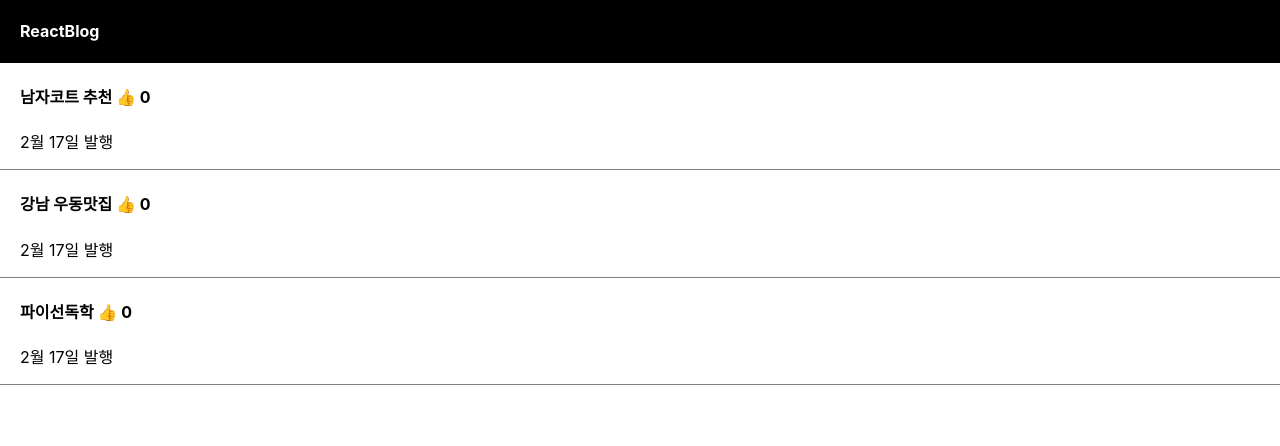
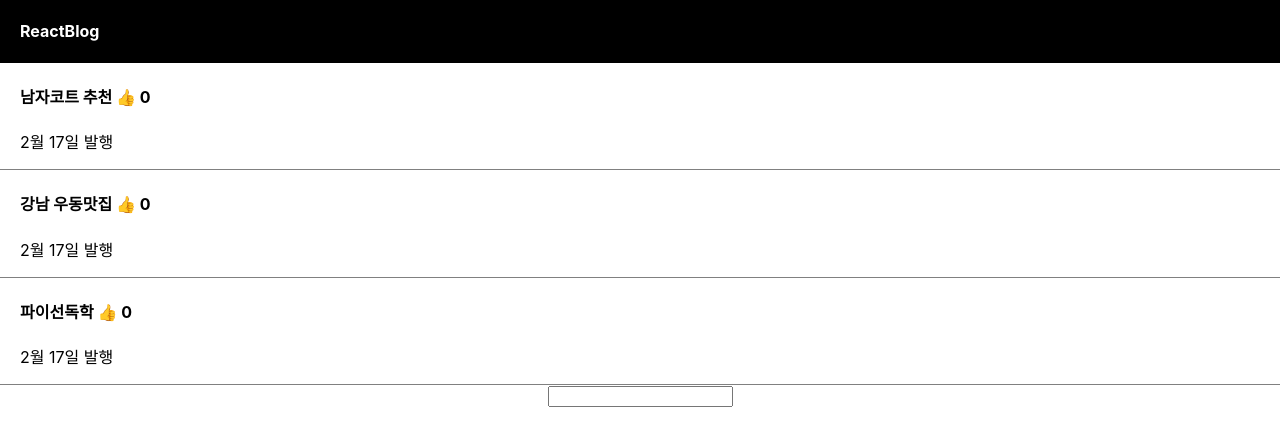
Before and after one commit to yiseul-kim/react2, a React (Create React App) app: page / in a window 1280 px wide. Shown: the top 446 px of the page. Built offline with nearby package versions, Linux system fonts and the light colour scheme.

Commit message:
input 1: 사용자가 입력한 글 다루기

```diff
--- a/src/App.js
+++ b/src/App.js
@@ -15,6 +15,7 @@ function App() {
   let [따봉, 따봉변경] = useState(0);
   let [modal, setModal] = useState(false);
   let [title, settitle] = useState(0);
+  let [입력값, 입력값변경] = useState(' ');
 
   [1, 2, 3].map(function (a) {
     return '12314123'
@@ -52,14 +53,20 @@ function App() {
         글제목.map(function (a, i) {
           return (
             <div className="list" key={i}>
-              <h4 onClick={ () => { setModal(true); settitle(i) }}>
-                {글제목[i]} <span onClick={() => { 따봉변경(따봉+1) }} >
+              {/* 이벤트 버블링(상위 html에서 이벤트를 받아오는 것) 막는 법 : e.stopPropagation(); */}
+              <h4 onClick={(e) => { e.stopPropagation(); setModal(true); settitle(i) }}>
+                {글제목[i]} <span onClick={() => { 따봉변경(따봉 + 1) }} >
                   👍</span> {따봉} </h4>
               <p>2월 17일 발행</p>
             </div>
           )
         })
       }
+
+      <input onChange={(e) => {
+        입력값변경(e.target.value);
+        console.log(입력값);
+      }} />
 
 
       {
@@ -78,7 +85,7 @@ function Modal(props) {
     // color="orange" 를 Modal 뒷부분에 넣으면 사용 가능
     // <div className="modal" style={{background : props.color}}>
     <div className="modal">
-      <h4>{ props.글제목작명[props.title ]}</h4>
+      <h4>{props.글제목작명[props.title]}</h4>
       <p>날짜</p>
       <p>상세내용</p>
       <button>글수정</button>
```
